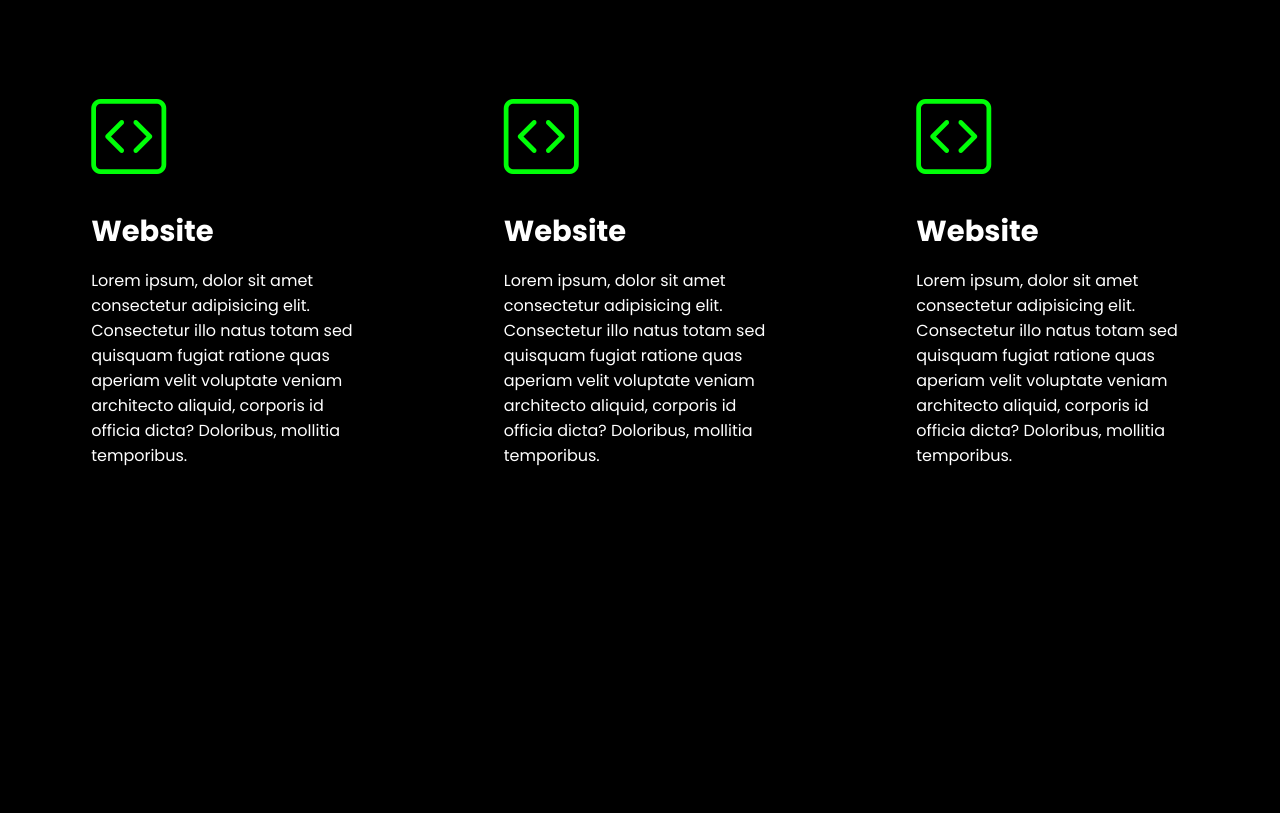
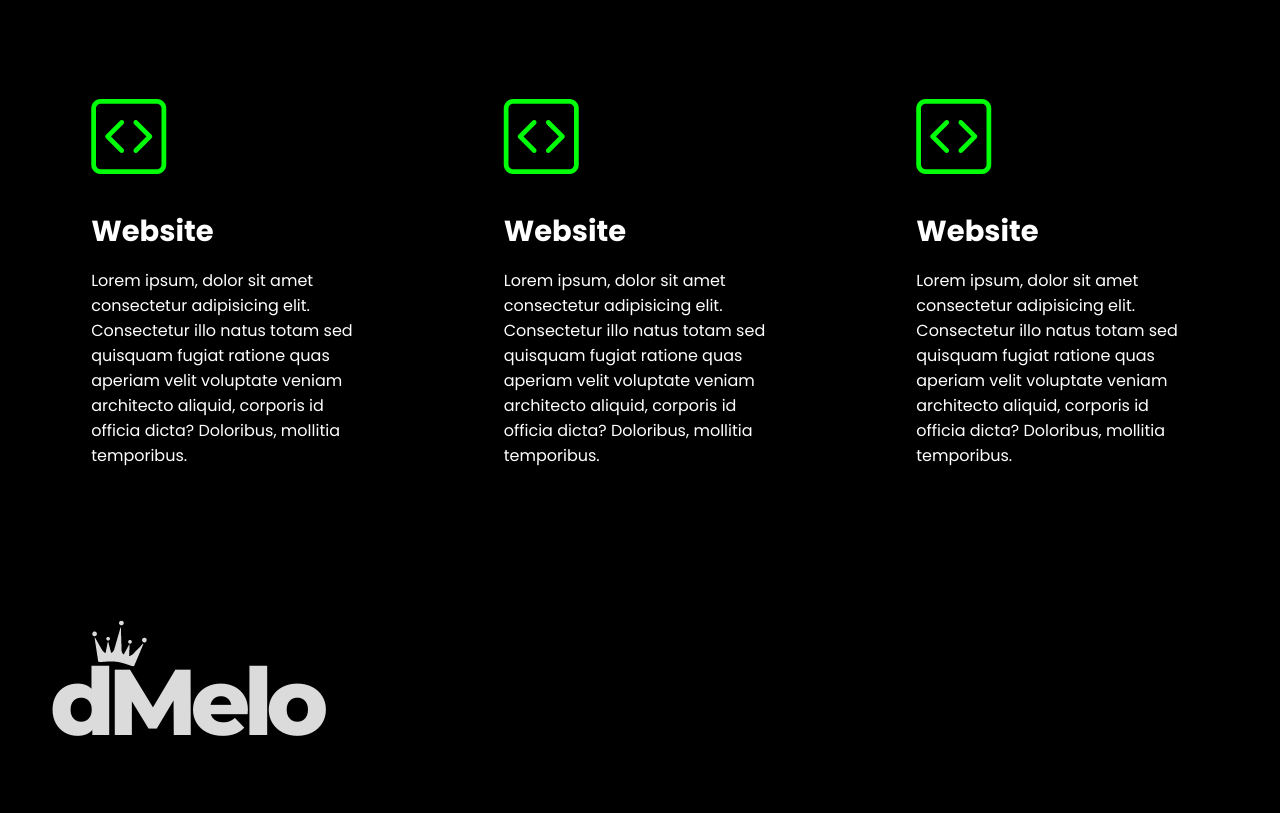
Before and after one commit to ryandmelo/my-portfolio, a plain HTML site: page index.html in a window 1280 px wide. Shown: the part 646-1459 px from the top of the page. Before the commit the page ends 1194 px from the top, so only its background shows below. Drawn offline with nearby package versions, Linux system fonts and the light colour scheme.

```diff
--- a/index.html
+++ b/index.html
@@ -88,6 +88,23 @@
                 </div><!--flex-->
             </div><!--interface-->
         </section><!--especialidades-->
+
+        <section class="sobre">
+            <div class="intercace">
+                <div class="flex">
+                    <div class="img-sobre">
+                        <img src="images/logo dMelo (fundo preto).png" alt="">
+                    </div><!--img-sobre-->
+
+                    <div class="txt-sobre">
+                        <h2>MUITO PRAZER, <span>SOU RYAN DE MELO</span></h2>
+                        <P>Lorem ipsum dolor sit amet consectetur adipisicing elit. Natus corporis unde ut velit odit dignissimos quaerat, et nihil quasi temporibus quidem doloribus ad magni eaque magnam optio, dolores non assumenda!</P>
+                        <P>Lorem ipsum dolor sit, amet consectetur adipisicing elit. Ab architecto dolore vitae autem veritatis asperiores veniam ad eos vero quis repellendus ipsam similique doloremque, atque sed quam ducimus animi sapiente.</P>
+                    </div><!--txt-sobre-->
+                </div><!--flex-->
+            </div><!--interface-->
+        </section><!--sobre-->
+
     </main>
 </body>
 </html>
--- a/style.css
+++ b/style.css
@@ -148,3 +148,18 @@ section.especialidades .flex{
     font-size: 29px;
     margin: 15px 0;
 }
+
+/* ESTILO DO SOBRE */
+section.sobre{
+    padding: 40px 4%;
+}
+
+section.sobre .flex{
+    align-items: center;
+    gap: 60px;
+}
+
+.sobre.txt-sobre{
+    color: #fff;
+
+}
```
